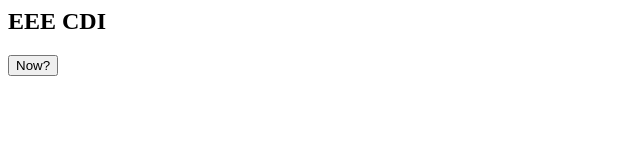
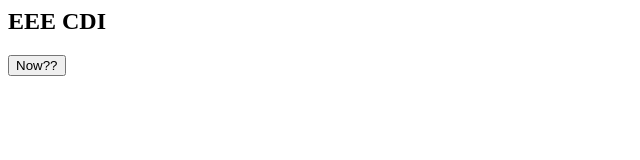
Before and after one commit to D0pp1er/GIt_prac, a plain HTML site: page hello.html in a window 1280 px wide. Shown: the full height of the page, 0-640 px from the left. Drawn offline with Linux system fonts and the light colour scheme.

Commit message:
to create a conflict

```diff
--- a/hello.html
+++ b/hello.html
@@ -8,6 +8,6 @@
     <body>
         <h2> EEE CDI</h2>
 
-        <button>Now?</button>
+        <button>Now??</button>
     </body>
 </html>
```
